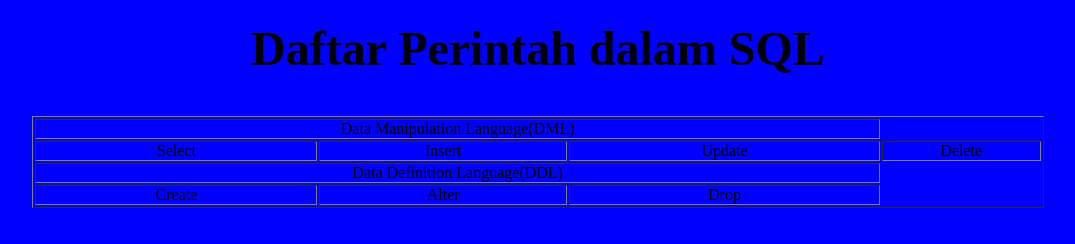
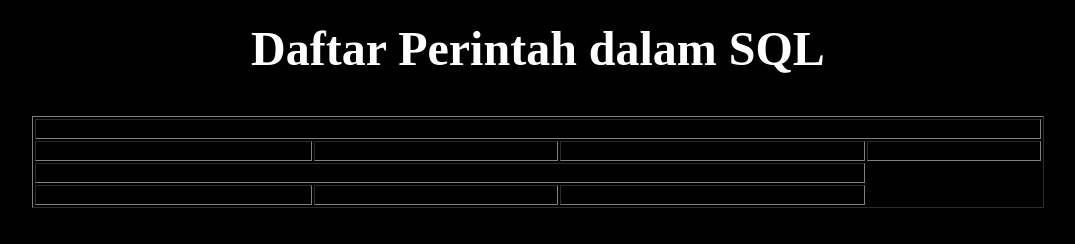
Before and after one commit to L200170156/L200170156.github.io, a plain HTML site: page database/L200170156.html in a window 1280 px wide. Shown: the whole page, without its empty margins (102-1177 px from the left). Drawn offline with Linux system fonts and the light colour scheme.

Commit message:
Update L200170156.html

```diff
--- a/database/L200170156.html
+++ b/database/L200170156.html
@@ -4,7 +4,7 @@
     <title> Daftar Perintah dalam SQL </title>
     <style>
         body{
-			  background-color:blue;
+			  background-color:black;
 			  background-size:cover;
 			  background-attachment: fixed;
 		    }
@@ -14,11 +14,11 @@
 	</style>
 </head>
 <body>
-	<h1 align="center"><font size="8" >Daftar Perintah dalam SQL</font></h1>
+	<h1 align="center"><font size="8" color="white" >Daftar Perintah dalam SQL</font></h1>
 	</br>
 <table width="80%" border="1" align="center" cellpadding="0">
 	<tr>
-    <td colspan="3" align="center"> Data Manipulation Language(DML)</td>
+    <td colspan="4" align="center"> Data Manipulation Language(DML)</td>
     </td>
   </tr>
 <tr align="center">
```
